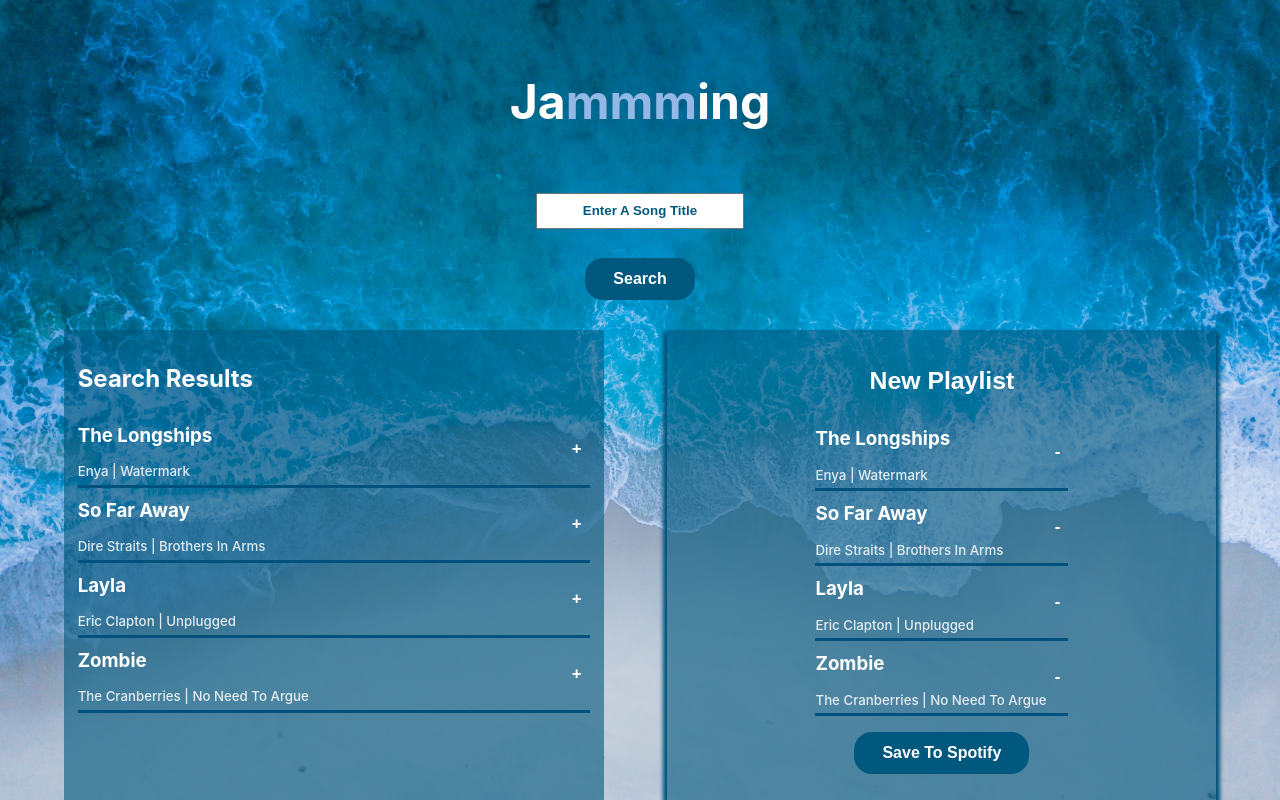
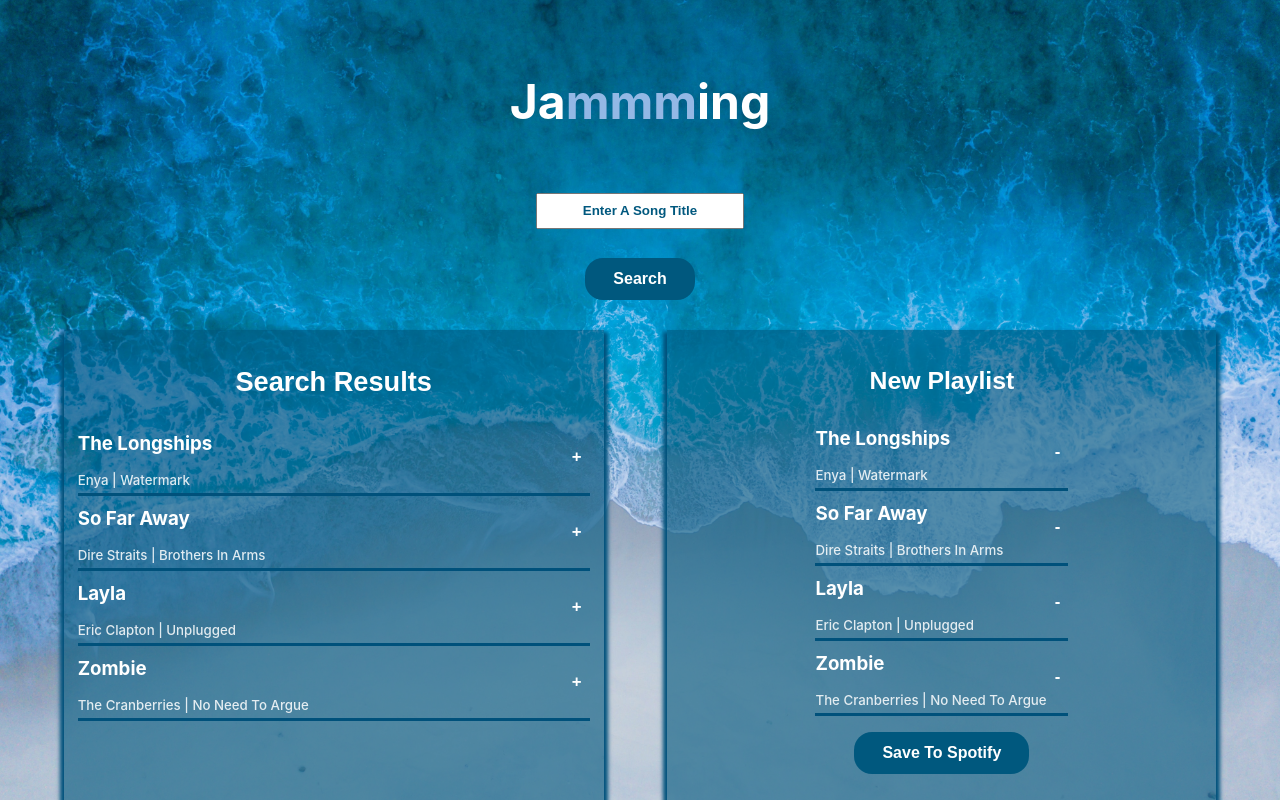
Before and after one commit to rae72sch/jamming, a React (Create React App) app: page / in a window 1280 px wide. Shown: the top 800 px of the page. Built offline with nearby package versions, Linux system fonts and the light colour scheme.

Commit message:
Updated CSS to display search results correctly

```diff
--- a/src/SearchResults/SearchResults.module.css
+++ b/src/SearchResults/SearchResults.module.css
@@ -1,9 +1,10 @@
-/* div {
-    background-color: #00587e;
-}
-Was changing the background colour of the search bar???? */
+
 h2 {
     color: white;
+    /* color: #93B8E5; */
+    text-align: center;
+    font-family: Arial, Helvetica, sans-serif;
+    font-size: 1.70rem;
   }
 
 .results {
@@ -13,15 +14,7 @@ h2 {
     padding: .88rem;
     background-color: rgba(0,88,126,.6);
     margin-top: 30px;
-}
-
-/* .SearchResults {
-    width: 50%;
-    height: 950px;
-    overflow-y: scroll;
-    padding: .88rem;
-    background-color: rgba(1, 12, 63, 0.7);
-    box-shadow: 0 4px 2px 2px #000000;
+    box-shadow: 0 6px 4px 4px #00517b;
 }
 
 ::-webkit-scrollbar {
@@ -34,4 +27,4 @@ h2 {
         width: 90%;
         margin-bottom: 2rem;
     }
-  } */
+}
```
Lines whose indentation alone changed are shown as unchanged.
